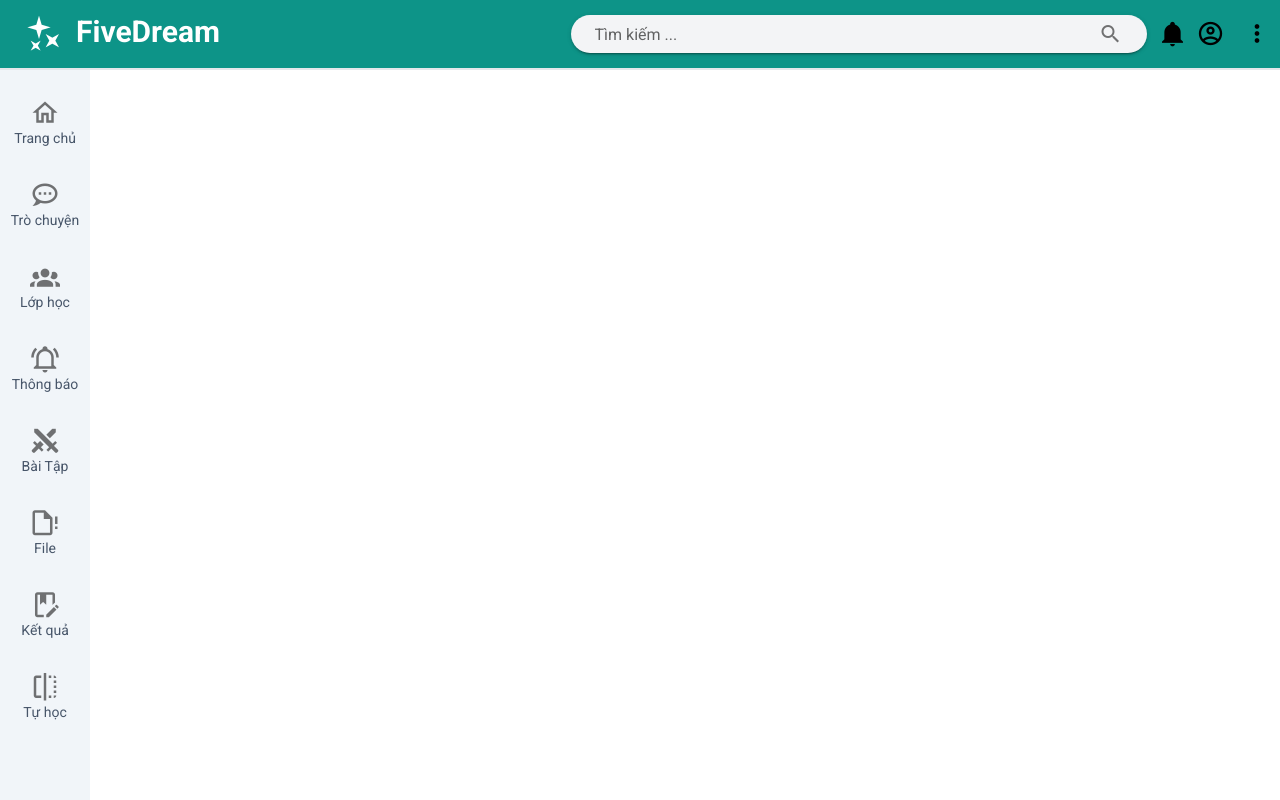
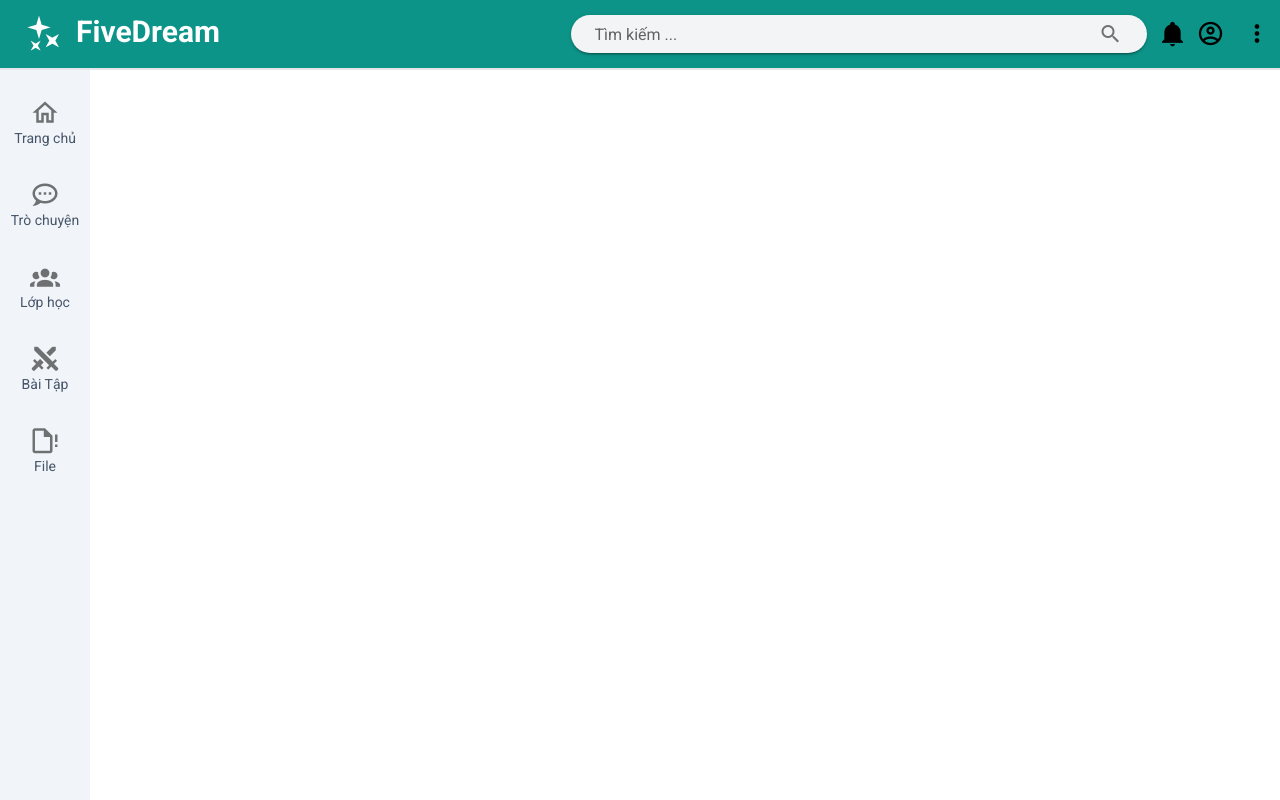
Before and after one commit to tiendat28/student-management, a Vue app in the folder frontend/: page /T_home in a window 1280 px wide. Built offline with nearby package versions, Linux system fonts and the light colour scheme; sample sign-in values are in the browser's storage.

Commit message:
add remove

```diff
--- a/frontend/src/components/layout/admin/header.vue
+++ b/frontend/src/components/layout/admin/header.vue
@@ -42,9 +42,9 @@ const Header = {
         return{
             data: [],
             logout: [
-                {icon: 'mdi-cog',text: 'Cài đặt & quyền riêng tư'},
-                {icon: 'mdi-help-circle-outline',text: 'Trợ giúp & hỗ trợ'},
-                {icon: 'mdi-weather-night',text: 'Màn hình & trợ năng'},
+                // {icon: 'mdi-cog',text: 'Cài đặt & quyền riêng tư'},
+                // {icon: 'mdi-help-circle-outline',text: 'Trợ giúp & hỗ trợ'},
+                // {icon: 'mdi-weather-night',text: 'Màn hình & trợ năng'},
                 {icon: 'mdi-logout',text: 'Đăng xuất'},
             ],
         }
--- a/frontend/src/components/layout/admin/sidebar.vue
+++ b/frontend/src/components/layout/admin/sidebar.vue
@@ -30,13 +30,7 @@ const Sidebar = {
         return{
             items: [
                 {icon: 'mdi-home',text: 'QL Thành viên', name: 'member'},
-                {icon: 'mdi-comment-account',text: 'QL Lớp học', name: 'class'},
-                {icon: 'mdi-book-account-outline',text: 'QL Điểm số'},
-                {icon: 'mdi-bell-ring',text: 'QL Thông báo'},
-                // {icon: 'mdi-sword-cross',text: 'Giao Bài Tập', name: 'homework'},
-                // {icon: 'mdi-file-alert-outline',text: 'Giao Bài Tập File', name: 'fileassign'},
-                // {icon: 'mdi-book-edit-outline',text: 'Kết quả làm bài', name: 'results'},
-                // {icon: 'mdi-flip-horizontal',text: 'Tự học', name: 'seltlearn'},
+                {icon: 'mdi-comment-account',text: 'QL Lớp học', name: 'class'}
             ],
             a: null,
         }
--- a/frontend/src/components/layout/client/header.vue
+++ b/frontend/src/components/layout/client/header.vue
@@ -51,10 +51,10 @@ const Header = {
         return{
             data: [],
             logout: [
-                {icon: 'mdi-cog',text: 'Cài đặt & quyền riêng tư'},
-                {icon: 'mdi-help-circle-outline',text: 'Trợ giúp & hỗ trợ'},
-                {icon: 'mdi-weather-night',text: 'Màn hình & trợ năng'},
-                {icon: 'mdi-logout',text: 'Đăng xuất'},
+                // {icon: 'mdi-cog',text: 'Cài đặt & quyền riêng tư'},
+                // {icon: 'mdi-help-circle-outline',text: 'Trợ giúp & hỗ trợ'},
+                // {icon: 'mdi-weather-night',text: 'Màn hình & trợ năng'},
+                {icon: 'mdi-logout',text: 'Đăng xuất'}
             ],
         }
     },
--- a/frontend/src/components/layout/client/student/sidebar.vue
+++ b/frontend/src/components/layout/client/student/sidebar.vue
@@ -14,12 +14,12 @@
                             <span class="text-sm">{{ item.text }}</span>
                         </router-link>
                     </div>
-                    <div class="hover w-full relative top-[170px]">
+                    <!-- <div class="hover w-full relative top-[320px]">
                         <div class="flex items-center flex-col py-3">
                             <v-icon :size="30">mdi-help-circle-outline</v-icon>
                             <span class="text-sm">Trợ giúp</span>
                         </div>
-                    </div>
+                    </div> -->
                 </div>
             </div>
         </div>
@@ -34,10 +34,8 @@ const Navigation = {
                 {icon: 'mdi-home-outline',text: 'Trang chủ', name: 'S_homepage'},
                 {icon: 'mdi-chat-processing-outline',text: 'Trò chuyện', name: 'S_chat'},
                 {icon: 'mdi-account-group',text: 'Lớp học', name: 'S_courses'},
-                {icon: 'mdi-bell-ring-outline',text: 'Thông báo'},
                 {icon: 'mdi-sword-cross',text: 'Bài Tập', name: 'S_assignment'},
                 {icon: 'mdi-file-alert-outline',text: 'File', name: 'S_file'},
-                {icon: 'mdi-book-edit-outline',text: 'Kết quả'},
                 {icon: 'mdi-flip-horizontal',text: 'Tự học', name: 'S_learn'},
             ]
         }
--- a/frontend/src/components/layout/client/teacher/sidebar.vue
+++ b/frontend/src/components/layout/client/teacher/sidebar.vue
@@ -14,12 +14,6 @@
                             <span class="text-sm">{{ item.text }}</span>
                         </router-link>
                     </div>
-                    <div class="hover w-full relative top-[170px]">
-                        <div class="flex items-center flex-col py-3">
-                            <v-icon :size="30">mdi-help-circle-outline</v-icon>
-                            <span class="text-sm">Trợ giúp</span>
-                        </div>
-                    </div>
                 </div>
             </div>
         </div>
@@ -34,11 +28,8 @@ const Navigation = {
                 {icon: 'mdi-home-outline',text: 'Trang chủ', name: 'T_homepage'},
                 {icon: 'mdi-chat-processing-outline',text: 'Trò chuyện', name: 'T_chat'},
                 {icon: 'mdi-account-group',text: 'Lớp học', name: 'T_courses'},
-                {icon: 'mdi-bell-ring-outline',text: 'Thông báo'},
                 {icon: 'mdi-sword-cross',text: 'Bài Tập', name: 'T_assignment'},
-                {icon: 'mdi-file-alert-outline',text: 'File', name: 'T_file'},
-                {icon: 'mdi-book-edit-outline',text: 'Kết quả'},
-                {icon: 'mdi-flip-horizontal',text: 'Tự học'},
+                {icon: 'mdi-file-alert-outline',text: 'File', name: 'T_file'}
             ]
         }
     },
```
